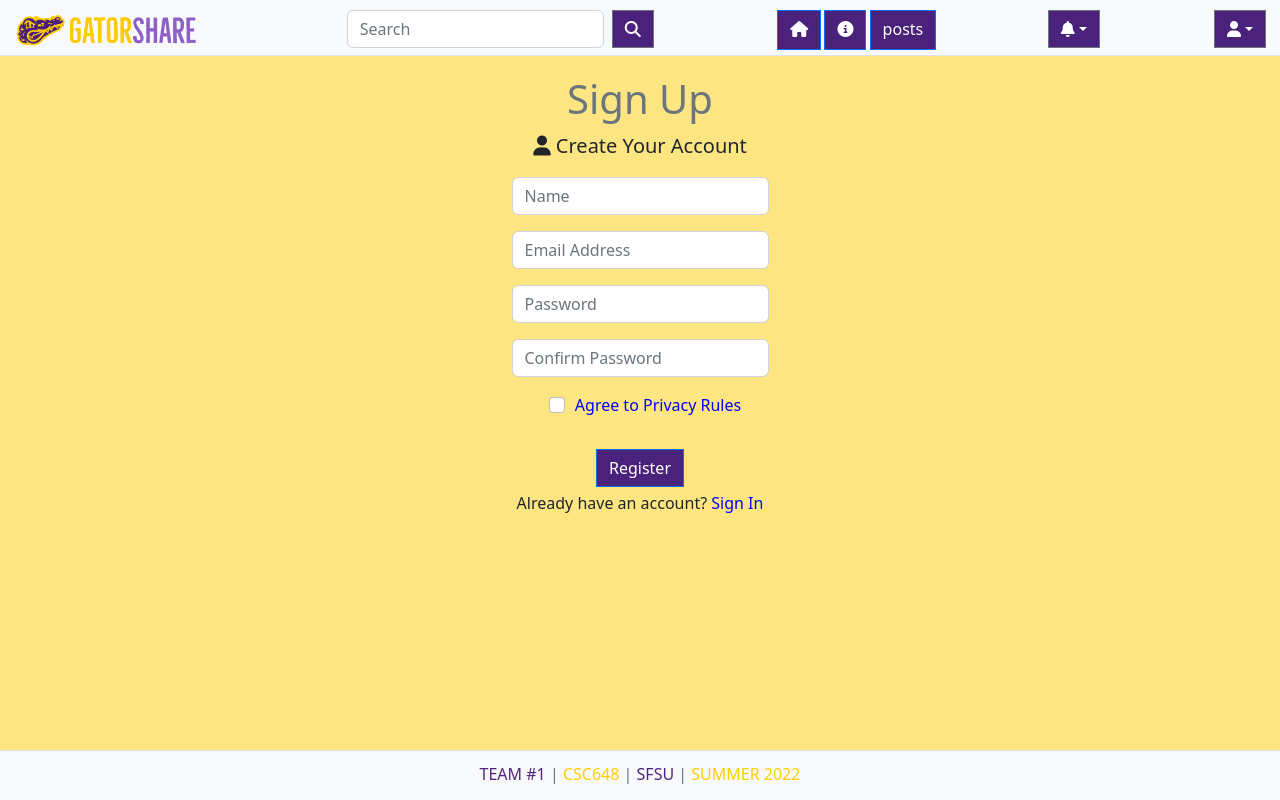
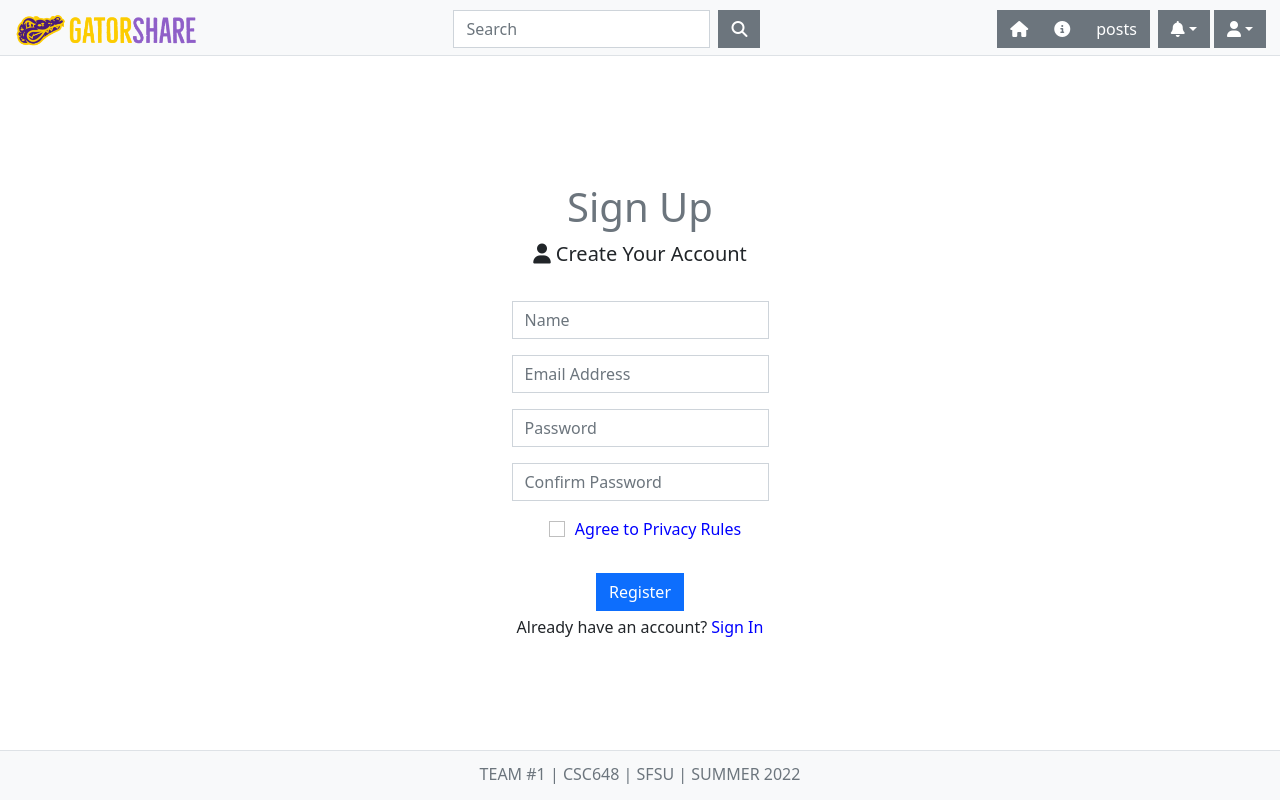
Before and after one commit to bsoukup1108/GatorShare, a React (Create React App) app in the folder application/client/: page /signup in a window 1280 px wide. Built offline with nearby package versions, Linux system fonts and the light colour scheme.

Commit message:
updated color schema

```diff
--- a/application/client/src/components/footer/Footer.js
+++ b/application/client/src/components/footer/Footer.js
@@ -6,10 +6,8 @@ const Footer = () => {
 			<footer className='border-top bg-light'>
 				<div>
 					<span className='text-muted'>
-						<span style={{ color: '#52247F' }}>TEAM #1 </span> |{' '}
-						<span style={{ color: '#FFCF01' }}>CSC648</span> |{' '}
-						<span style={{ color: '#52247F' }}>SFSU </span> |{' '}
-						<span style={{ color: '#FFCF01' }}>SUMMER 2022</span>
+						<span>TEAM #1 </span> | <span>CSC648</span> |{' '}
+						<span>SFSU </span> | <span>SUMMER 2022</span>
 					</span>
 				</div>
 			</footer>
--- a/application/client/src/components/navbar/Navbar.js
+++ b/application/client/src/components/navbar/Navbar.js
@@ -11,20 +11,20 @@ const Navbar = () => {
 	const authLinks = (
 		<>
 			<ul>
-				<li className='btn btn-primary'>
+				<li className='btn btn-secondary'>
 					<Link to='/'>
 						<i className='fa-solid fa-house'></i>
 					</Link>
 				</li>
-				<li className='btn btn-primary'>
+				<li className='btn btn-secondary'>
 					<Link to='/about'>
 						<i className='fa-solid fa-circle-info'></i>
 					</Link>
 				</li>
-				<li className='btn btn-primary'>
+				<li className='btn btn-secondary'>
 					<Link to='/posts'>posts</Link>
 				</li>
-				<li className='btn btn-primary'>
+				<li className='btn btn-secondary'>
 					<Link to='/create'>
 						<i className='fa-solid fa-plus'></i>
 					</Link>
@@ -93,17 +93,17 @@ const Navbar = () => {
 	const guestLinks = (
 		<>
 			<ul>
-				<li className='btn btn-primary'>
+				<li className='btn btn-secondary'>
 					<Link to='/'>
 						<i className='fa-solid fa-house'></i>
 					</Link>
 				</li>
-				<li className='btn btn-primary'>
+				<li className='btn btn-secondary'>
 					<Link to='/about'>
 						<i className='fa-solid fa-circle-info'></i>
 					</Link>
 				</li>
-				<li className='btn btn-primary'>
+				<li className='btn btn-secondary'>
 					<Link to='/posts'>posts</Link>
 				</li>
 			</ul>
@@ -192,8 +192,9 @@ const Navbar = () => {
 					</form>
 				</div>
 			</div>
-
-			<>{isAuthenticated ? authLinks : guestLinks}</>
+			<div className='navbar-right'>
+				{isAuthenticated ? authLinks : guestLinks}
+			</div>
 		</nav>
 	);
 };
--- a/application/client/src/css/App.css
+++ b/application/client/src/css/App.css
@@ -18,7 +18,6 @@ html {
   display: flex;
   flex-direction: column;
   justify-content: space-between;
-  background-color: rgba(252, 203, 6, 0.5);
 }
 
 /* *********************************************** */
@@ -48,17 +47,12 @@ a:hover {
   min-width: 320px;
 }
 
-.container > h1,
-.container > h2 {
-  color: rgb(74, 33, 123);
-}
-
 /* -------------------------------------------- */
 /* *********************************************** */
 /* Buttons */
-.btn {
-  background-color: rgb(74, 33, 123);
-  border-radius: 0;
+.btn,
+input {
+  border-radius: 0 !important;
 }
 
 /* *********************************************** */
@@ -107,13 +101,7 @@ nav > ul > .btn {
 /* *********************************************** */
 /* Accordeon  */
 .accordion-button:is(.collapsed) {
-  background-color: rgb(74, 33, 123);
-  color: white;
-}
-
-.accordion-button:not(.collapsed) {
-  background-color: rgb(252, 203, 6);
-  color: rgb(74, 33, 123);
+  background-color: lightgray;
 }
 
 #accordionProfile {
@@ -164,16 +152,11 @@ footer {
 
 ::-webkit-scrollbar-track {
   background: #f1f1f1;
-  box-shadow: inset 0 0 5px rgb(252, 203, 6);
+  box-shadow: inset 0 0 5px;
 }
 
 ::-webkit-scrollbar-thumb {
-  background: rgba(74, 33, 123, 0.5);
   border-radius: 10px;
-}
-
-::-webkit-scrollbar-thumb:hover {
-  background: rgb(74, 33, 123);
 }
 
 /* *********************************************** */
@@ -183,7 +166,11 @@ label > a {
 }
 
 .auth {
+  height: 100%;
+  display: flex;
   text-align: center;
+  flex-direction: column;
+  justify-content: center;
 }
 
 form div {
@@ -203,10 +190,10 @@ input.form-control {
 }
 
 ul {
-  padding: 0;
-  margin-inline: 0;
+  padding: 0 0.5rem;
 }
 
-nav > ul > .btn {
-  margin-inline: 0.1rem;
+.navbar-right {
+  display: flex;
+  height: 100%;
 }
--- a/application/client/src/sass/App.scss
+++ b/application/client/src/sass/App.scss
@@ -23,7 +23,7 @@ html {
 	display: flex;
 	flex-direction: column;
 	justify-content: space-between;
-	background-color: $secondary-bg;
+	// background-color: $secondary-bg;
 
 }
 /* *********************************************** */
@@ -56,16 +56,16 @@ a:hover {
 
 .container > h1,
 .container > h2 {
-	color: $primary;
+	// color: $primary;
 }
 
 /* -------------------------------------------- */
 
 /* *********************************************** */
 /* Buttons */
-.btn {
-	background-color: $primary;
-	border-radius: 0;
+.btn,
+input {
+	border-radius: 0 !important;
 }
 
 .btn a {
@@ -124,13 +124,10 @@ nav > ul > .btn {
 /* *********************************************** */
 /* Accordeon  */
 .accordion-button:is(.collapsed) {
-	background-color: $primary;
-	color: white;
+		background-color: lightgray;
 }
 
 .accordion-button:not(.collapsed) {
-	background-color: $secondary;
-	color: $primary;
 }
 
 #accordionProfile {
@@ -189,17 +186,17 @@ footer {
 
 ::-webkit-scrollbar-track {
   background: #f1f1f1;
-  box-shadow: inset 0 0 5px $secondary;
+  box-shadow: inset 0 0 5px ;
 
 }
 
 ::-webkit-scrollbar-thumb {
-  background: $primary-bg;
+//   background: $primary-bg;
   border-radius: 10px;
 }
 
 ::-webkit-scrollbar-thumb:hover {
-  background: $primary;
+//   background: $primary;
 }
 /* *********************************************** */
 
@@ -209,7 +206,11 @@ label > a {
 }
 
 .auth {
+	height: 100%;
+	display: flex;
 	text-align: center;
+	flex-direction: column;
+	justify-content: center;
 }
 
 form div {
@@ -229,9 +230,21 @@ input.form-control {
 }
 
 ul {
-	padding: 0;
-	margin-inline: 0
+	padding: 0 0.5rem;
+	// margin-inline: 0.5rem
+
+
 }
+
+ul > li + .btn {
+}
+
 nav > ul > .btn {
-	margin-inline: 0.1rem;
+	// margin-inline: 0.1rem;
 }
+
+// .navbar-left,
+.navbar-right {
+	display: flex;
+	height: 100%
+}
```
